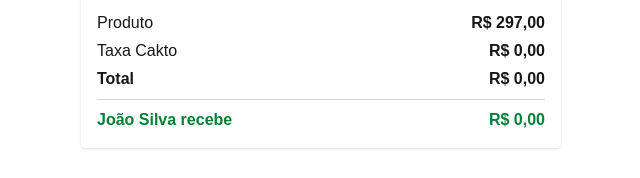
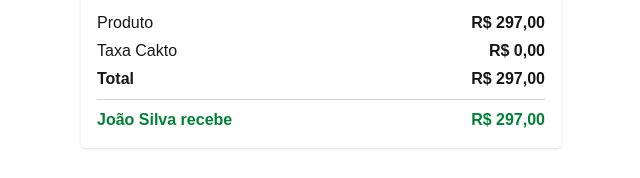
Before and after one commit to RafaelJesus22/cackto-checkout, a Next.js app: page /checkout in a window 1280 px wide. Shown: the part 557-735 px from the top of the page, without its empty margins (319-959 px from the left). Built offline with nearby package versions, Linux system fonts and the light colour scheme.

Commit message:
feat: finish checkout implementation

```diff
--- a/app/checkout/components/Summary/index.tsx
+++ b/app/checkout/components/Summary/index.tsx
@@ -3,9 +3,11 @@ import {
   PaymentMethodsEnum,
   useCheckout,
 } from "../../contexts/CheckoutContext";
+import { PixPaymentStrategy } from "../../paymentMethods/pix";
 
 export default function Summary() {
-  const { product, paymentMethod, setPaymentMethod } = useCheckout();
+  const { product, checkoutTotals, paymentMethod, setPaymentMethod } =
+    useCheckout();
 
   function handleSelectPix() {
     setPaymentMethod(PaymentMethodsEnum.PIX);
@@ -25,7 +27,7 @@ export default function Summary() {
         <div className="flex items-center justify-between gap-4">
           <p>Taxa Cakto</p>
           <p>
-            <strong>{formatCurrency(0)}</strong>
+            <strong>{formatCurrency(checkoutTotals.caktoFee)}</strong>
           </p>
         </div>
         <div className="flex items-center justify-between gap-4">
@@ -33,18 +35,28 @@ export default function Summary() {
             <strong>Total</strong>
           </p>
           <p>
-            <strong>{formatCurrency(0)}</strong>
+            <strong>{formatCurrency(checkoutTotals.totalValue)}</strong>
           </p>
         </div>
       </div>
       <div className="border-t border-stone-300 flex flex-col gap-1">
         <div className="flex items-center justify-between gap-4 mt-2">
           <p className="text-green-700 font-bold">{product.producer} recebe</p>
-          <p className="text-green-700 font-bold">{formatCurrency(0)}</p>
+          <p className="text-green-700 font-bold">
+            {formatCurrency(checkoutTotals.productorLiquid)}
+          </p>
         </div>
         {paymentMethod !== PaymentMethodsEnum.PIX ? (
           <div>
-            <p>Pagando com PIX você economizaria {formatCurrency(0)}</p>
+            <p>
+              Pagando com PIX você economizaria{" "}
+              {formatCurrency(
+                PixPaymentStrategy.getSavingsWithPix(
+                  checkoutTotals.totalValue,
+                  product.currentPrice,
+                ),
+              )}
+            </p>
             <input
               type="button"
               value="Pagar com Pix"
--- a/app/checkout/contexts/CheckoutContext/index.tsx
+++ b/app/checkout/contexts/CheckoutContext/index.tsx
@@ -1,5 +1,6 @@
 import { Product } from "@/app/models/product";
-import { useContext, createContext, useState } from "react";
+import { useContext, createContext, useState, useMemo } from "react";
+import { CheckoutTotals, paymentStrategies } from "../../paymentMethods";
 
 export enum PaymentMethodsEnum {
   PIX = "PIX",
@@ -17,6 +18,7 @@ interface CheckoutContextProps {
   userDataFormErrors: UserData;
   paymentMethod: PaymentMethodsEnum;
   installments: number;
+  checkoutTotals: CheckoutTotals;
   setUserData: (userData: UserData) => void;
   setInstallments: (installments: number) => void;
   clearUserFormError: (field: keyof UserData) => void;
@@ -40,14 +42,25 @@ export function CheckoutProvider({
   // Deixei pix pré-selecionado para sugestionar ao usuário a usar o pix
   const [paymentMethod, _setPaymentMethod] = useState(PaymentMethodsEnum.PIX);
 
-  const clearUserFormError = (field: keyof UserData) => {
+  function clearUserFormError(field: keyof UserData) {
     setUserDataFormErrors((prev) => ({ ...prev, [field]: "" }));
-  };
+  }
 
   function setPaymentMethod(paymentMethod: PaymentMethodsEnum) {
     _setPaymentMethod(paymentMethod);
     setInstallments(1);
   }
+
+  const checkoutTotals: CheckoutTotals = useMemo(() => {
+    const paymentMehtod = paymentStrategies[paymentMethod];
+
+    const totals = paymentMehtod.calculateTotals({
+      totalValue: product.currentPrice,
+      installments,
+    });
+
+    return totals;
+  }, [installments, product, paymentMethod]);
 
   return (
     <CheckoutContext.Provider
@@ -57,6 +70,7 @@ export function CheckoutProvider({
         userDataFormErrors,
         paymentMethod,
         installments,
+        checkoutTotals,
         setUserData,
         clearUserFormError,
         setPaymentMethod,
--- a/app/checkout/paymentMethods/creditCard/ndex.ts
+++ b/app/checkout/paymentMethods/creditCard/index.ts
@@ -40,8 +40,8 @@ export class CreditCardPaymentMethod implements PaymentStrategy {
       buyerFee,
       caktoFee,
       productorFee,
-      productorLiquid: totalValue,
-      totalValue,
+      productorLiquid: totalValue - productorFee,
+      totalValue: totalValue + buyerFee,
     };
   }
 }
--- a/app/checkout/paymentMethods/index.tsx
+++ b/app/checkout/paymentMethods/index.tsx
@@ -1,4 +1,6 @@
 import { PaymentMethodsEnum } from "../contexts/CheckoutContext";
+import { CreditCardPaymentMethod } from "./creditCard";
+import { PixPaymentStrategy } from "./pix";
 
 export interface InPayment {
   totalValue: number;
@@ -17,7 +19,10 @@ export interface PaymentStrategy {
   calculateTotals: (data: InPayment) => CheckoutTotals;
 }
 
-const paymentMethods: Record<PaymentMethodsEnum, PaymentStrategy> = {
-  [PaymentMethodsEnum.CREDIT_CARD]: {} as PaymentStrategy,
-  [PaymentMethodsEnum.PIX]: {} as PaymentStrategy,
+const creditCardStrategy = new CreditCardPaymentMethod();
+const pixStrategy = new PixPaymentStrategy();
+
+export const paymentStrategies: Record<PaymentMethodsEnum, PaymentStrategy> = {
+  PIX: pixStrategy,
+  CREDIT_CARD: creditCardStrategy,
 };
--- a/app/checkout/paymentMethods/pix/index.ts
+++ b/app/checkout/paymentMethods/pix/index.ts
@@ -1,6 +1,6 @@
 import { CheckoutTotals, InPayment, PaymentStrategy } from "..";
 
-export class PixPaymentMethod implements PaymentStrategy {
+export class PixPaymentStrategy implements PaymentStrategy {
   calculateTotals({ totalValue }: InPayment): CheckoutTotals {
     /*
       Regras de taxa para pagamento com pix:
@@ -14,4 +14,8 @@ export class PixPaymentMethod implements PaymentStrategy {
       totalValue,
     } as CheckoutTotals;
   }
+
+  static getSavingsWithPix(currentPrice: number, productPrice: number) {
+    return currentPrice - productPrice;
+  }
 }
```
